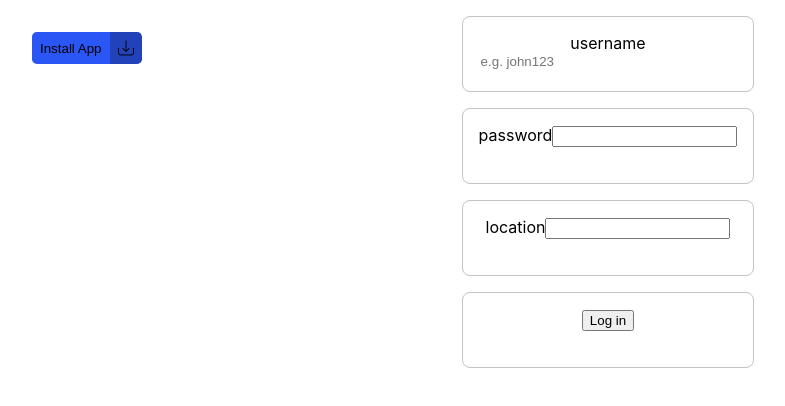
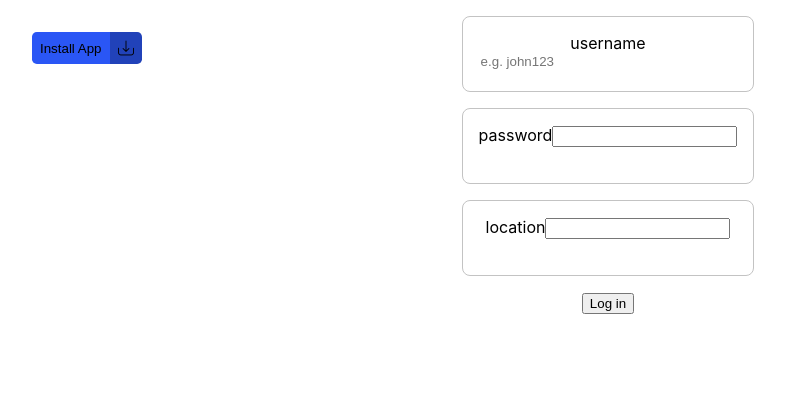
Before and after one commit to thecrazycoder1239/Garden-Buddy-FE, a React (Create React App) app: page / in a window 1280 px wide. Shown: the top 406 px of the page, without its empty margins (32-817 px from the left). Built offline with nearby package versions, Linux system fonts and the light colour scheme.

Commit message:
login changes

```diff
--- a/src/components-to-add/login.tsx
+++ b/src/components-to-add/login.tsx
@@ -19,9 +19,7 @@ export default function Login () {
                 <label className="label" htmlFor="location-input">location</label>
                 <input id="location-input"></input>
             </div>
-            <div className="input-field">
                 <button type="submit">Log in</button>
-            </div>
         </form>
     )
 }
```
